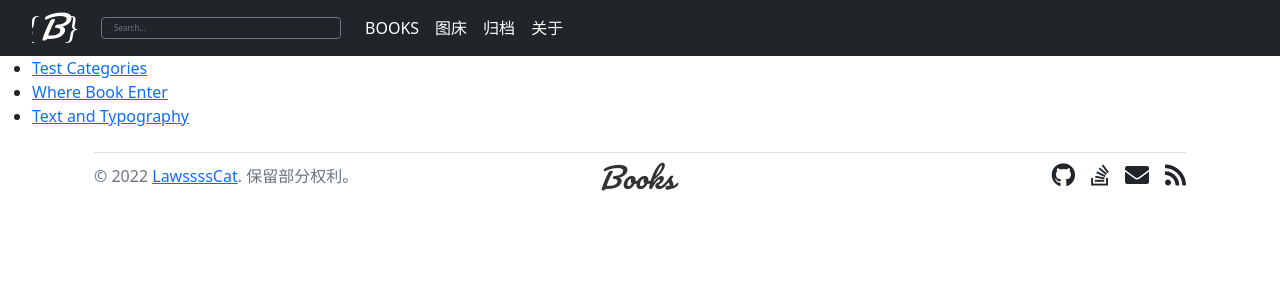
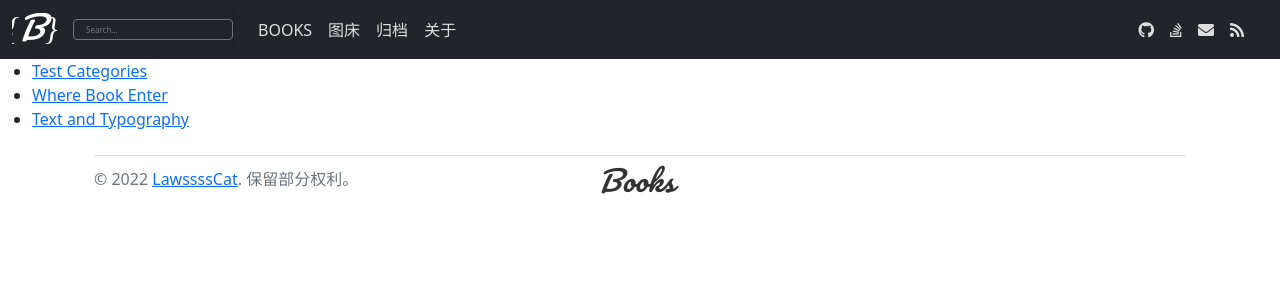
Before and after one commit to LawssssCat/jekyll-theme-books, a Jekyll site: the page built from index.md, in a window 1280 px wide. Shown: the top 300 px of the page. Built offline with Jekyll 4.4.1, drawn with Linux system fonts in a browser that asks for light colours; nearby versions of some CDN libraries.

Commit message:
update navbar offcanvas

```diff
--- a/_includes/footer.html
+++ b/_includes/footer.html
@@ -20,32 +20,5 @@
       <img class="logo" width="40" src="{{ 'assets/images/books.svg' | relative_url }}"/>
     </a>
 
-    <ul class="nav col-md-4 justify-content-end list-unstyled d-flex">
-      {% for entry in site.data.contact %}
-        {% capture url %}
-          {%- if entry.type == 'github' -%}
-            https://github.com/{{ site.github.username }}
-          {%- elsif entry.type == 'twitter' -%}
-            https://twitter.com/{{ site.twitter.username }}
-          {%- elsif entry.type == 'email' -%}
-            {%- assign email = site.social.email | split: '@' -%}
-            javascript:location.href = 'mailto:' + ['{{ email[0] }}','{{ email[1] }}'].join('@')
-          {%- elsif entry.type == 'rss' -%}
-            {{ "/feed.xml" | relative_url }}
-          {%- else -%}
-            {{ entry.url }}
-          {%- endif -%}
-        {% endcapture %}
-
-        {% if url %}
-        <li class="ms-3">
-          <a class="link-dark" href="{{ url }}" aria-label="{{ entry.type }}"
-          {%- unless entry.noblank -%}target="_blank" rel="noopener"{%- endunless -%} >
-          <span class="social-logo {{ entry.icon }} bi"></span>
-          </a>
-        </li>
-        {% endif %}
-      {% endfor %}
-    </ul>
   </footer>
 </div>
--- a/_includes/header.html
+++ b/_includes/header.html
@@ -1,33 +1,84 @@
 <!--
   The Top Bar
 -->
-<header class="p-2 bg-dark text-white">
-  <div class="container">
-    <div class="d-flex flex-wrap align-items-center justify-content-center justify-content-sm-center justify-content-md-start">
-      <a href="{{ '/' | relative_url }}" class="d-flex align-items-center mb-2 mb-md-0 text-white text-decoration-none">
+<header class="navbar p-2">
+
+  <nav class="container-xxl flex-lg-nowrap m-0 py-0 px-1">
+
+    <div class="navbar-min-list">
+      <a href="{{ '/' | relative_url }}" class="navbar-brand ">
         <!-- <svg class="bi me-2" width="40" height="32" role="img" aria-label="Bootstrap"><use xlink:href="#bootstrap"/></svg> -->
-        <img class="me-md-4 me-0" width="45" src="{{ 'assets/images/b.svg' | relative_url }}"/>
+        <img class="" width="45" src="{{ 'assets/images/b.svg' | relative_url }}"/>
       </a>
-
-      <form class="col-12 col-sm-12 col col-md-auto mb-3 mb-md-0 me-md-3">
-        <input id="header-search-box" type="search" class="form-control form-control-dark" placeholder="Search..." aria-label="Search">
+      <form class="search-box">
+        <input type="search" class="form-control form-control-dark" placeholder="Search..." aria-label="Search">
       </form>
 
-      <ul class="nav col-12 col-xs-12 col-sm-12 col-md-auto me-md-auto mb-2 justify-content-center mb-md-0">
+      <button class="navbar-toggler" type="button" data-bs-toggle="offcanvas" data-bs-target="#offcanvas-navbar" aria-controls="offcanvas-navbar" aria-expanded="false" aria-label="Toggle navigation">
+        <svg xmlns="http://www.w3.org/2000/svg" width="32" height="32" class="bi" fill="currentColor" viewBox="0 0 16 16">
+          <path fill-rule="evenodd" d="M2.5 11.5A.5.5 0 0 1 3 11h10a.5.5 0 0 1 0 1H3a.5.5 0 0 1-.5-.5zm0-4A.5.5 0 0 1 3 7h10a.5.5 0 0 1 0 1H3a.5.5 0 0 1-.5-.5zm0-4A.5.5 0 0 1 3 3h10a.5.5 0 0 1 0 1H3a.5.5 0 0 1-.5-.5z"></path>
+        </svg>
+      </button>
+    </div>
+
+    <div class=" offcanvas offcanvas-end" id="offcanvas-navbar"  tabindex="-1" id="bdNavbar" aria-labelledby="bdNavbarOffcanvasLabel">
+      <div class="offcanvas-header pb-0">
+        <h5 class="offcanvas-title text-white" id="bdNavbarOffcanvasLabel">{{site.title}}</h5>
+        <button type="button" class="btn-close btn-close-white" data-bs-dismiss="offcanvas" aria-label="Close"></button>
+      </div>
+      <div class="offcanvas-body py-0">
+
+        <hr class="d-md-none text-white-50">
+
+        <ul class="nav-menu-list navbar-nav flex-row flex-wrap bd-navbar-nav">
 
           {% for nav in site.navs %}
           {% capture nav_name %}{{ nav.url | split: '/' }}{% endcapture %}
-        <li>
+          <li class="nav-item col-6 col-md-auto">
             <!--class="nav-link px-2 text-secondary"-->
-          <a class="nav-link px-2 text-white" href="{{ nav.url | relative_url }}">{{ site.data.locales[site.lang].navs.[nav_name] | default: nav.title | upcase }}</a>
+            <a class="nav-link px-2" href="{{ nav.url | relative_url }}">{{ site.data.locales[site.lang].navs.[nav_name] | default: nav.title | upcase }}</a>
           </li>
           {% endfor %}
         </ul>
+
+        <hr class="d-md-none text-white-50">
+
+        <ul class="nav-social-list navbar-nav flex-row flex-wrap ms-md-auto">
+          {% for entry in site.data.contact %}
+            {% capture url %}
+              {%- if entry.type == 'github' -%}
+                https://github.com/{{ site.github.username }}
+              {%- elsif entry.type == 'twitter' -%}
+                https://twitter.com/{{ site.twitter.username }}
+              {%- elsif entry.type == 'email' -%}
+                {%- assign email = site.social.email | split: '@' -%}
+                javascript:location.href = 'mailto:' + ['{{ email[0] }}','{{ email[1] }}'].join('@')
+              {%- elsif entry.type == 'rss' -%}
+                {{ "/feed.xml" | relative_url }}
+              {%- else -%}
+                {{ entry.url }}
+              {%- endif -%}
+            {% endcapture %}
+
+            {% if url %}
+            <li class="nav-item col-6 col-md-auto">
+              <a class="nav-link p-2" href="{{ url }}" aria-label="{{ entry.type }}"
+              {%- unless entry.noblank -%}target="_blank" rel="noopener"{%- endunless -%} >
+              <span class="social-logo {{ entry.icon }} "></span>
+              <small class="d-md-none ms-2">{{entry.type}}</small>
+              </a>
+            </li>
+            {% endif %}
+          {% endfor %}
+        </ul>
+      </div>
+    </div>
 
     <div class="text-end">
       <!-- <button type="button" class="btn btn-outline-light me-2">Login</button> -->
       <!-- <button type="button" class="btn btn-warning">Sign-up</button> -->
     </div>
-    </div>
-  </div>
+
+  </nav>
+
 </header>
--- /dev/null
+++ b/_sass/colors/dark-typography.scss
@@ -0,0 +1,27 @@
+/*
+ * The syntax light mode typography colors
+ */
+
+@mixin dark-scheme {
+  /* Framework color */
+
+
+  /* Common color */
+
+  /* Sidebar */
+
+  /* Topbar */
+  --topbar-text-color: rgba(255,255,255,0.85);
+  --topbar-text-hover-color: #fff;
+  --topbar-wrapper-bg: #212529;
+  --search-box-bg: #FFF;
+
+  /* Home page */
+
+  /* Posts */
+
+  /* Categories */
+
+  /* Archive */
+
+} /* light-scheme */
--- a/_sass/component/base.scss
+++ b/_sass/component/base.scss
@@ -1,8 +1,28 @@
+html {
+  @include dark-scheme;
+}
+
 
 /* header */
-#header-search-box {
+header {
 
-  color: #fff;
+  color: var(--topbar-text-color);
+  background-color: var(--topbar-wrapper-bg);
+
+  .navbar-toggler {
+    padding: 0;
+    margin: 0;
+    margin-left: 0.5em;
+    @media (min-width: map-get($grid-breakpoints, md)) {
+      & {
+        display: none;
+      }
+    }
+  }
+
+  .search-box {
+      input {
+      color: var(--topbar-text-color);
       background-color: var(--bs-dark);
       border-color: var(--bs-gray);
       font-size: 0.5rem;
@@ -10,24 +30,68 @@
       transition-property: width;
       transition-duration: 0.2s;
       transition-timing-function: ease;
+      width: 20em;
+      &:focus {
         width: 30em;
-  &:focus {
-    width: 50em;
-    background-color: #FFF;
+        background-color: var(--search-box-bg);
+      }
     }
     @media screen and (max-width: map-get($grid-breakpoints, md)) { /* bootstrap breakpoints see https://v5.bootcss.com/docs/layout/breakpoints/#available-breakpoints */
-    &, &:focus {
+      &, & input, & input:focus {
         width: 100%;
+        // display: none;
+      }
+    }
+  }
+
+  .navbar-toggler, .nav-link, .social-logo{
+    color: var(--topbar-text-color);
+    // font-size: x-large;
+    &:hover {
+      color: var(--topbar-text-hover-color);
+    }
+  }
+
+
+
+  .offcanvas.offcanvas-end {
+    background-color: var(--topbar-wrapper-bg);
+    @media (min-width: map-get($grid-breakpoints, md)) {
+      & {
+        position: inherit;
+        visibility: visible!important;
+        transform: none;
+        transition: none;
+        flex-grow: 1;
+      }
+      .offcanvas-header {
+        display: none;
+      }
+      .offcanvas-body {
+        display: flex;
+      }
+    }
+  }
+
+
+
+  .navbar-min-list {
+    display: flex;
+    align-items: center;
+    justify-content: space-between;
+    align-content: center;
+    /* flex-wrap: wrap; */
+    flex-direction: row;
+    @media screen and (max-width: map-get($grid-breakpoints, md)) { /* bootstrap breakpoints see https://v5.bootcss.com/docs/layout/breakpoints/#available-breakpoints */
+      & {
+        width: 100%;
+      }
     }
   }
 
 }
 
-@media screen and (min-width: map-get($grid-breakpoints, md)) { /* bootstrap breakpoints see https://v5.bootcss.com/docs/layout/breakpoints/#available-breakpoints */
-  header .container {
-    margin: auto 0;
-  }
-}
+
 
 /* footer */
 
@@ -37,9 +101,7 @@ footer  {
     width: 5em;
 
   }
-  .social-logo::before {
-    font-size: x-large;
-  }
+
 }
 
 /* offcanvas */
--- a/_sass/specification.scss
+++ b/_sass/specification.scss
@@ -2,4 +2,6 @@
   "support/variables",
   "colors/light-typography",
   "colors/light-syntax",
+  "colors/dark-typography",
+  "colors/dark-syntax",
   "component/base";
```
Also changed, not shown: _layouts/book.html (line endings or trailing spaces), _sass/colors/dark-syntax.scss (added). Lines whose indentation alone changed are shown as unchanged.
